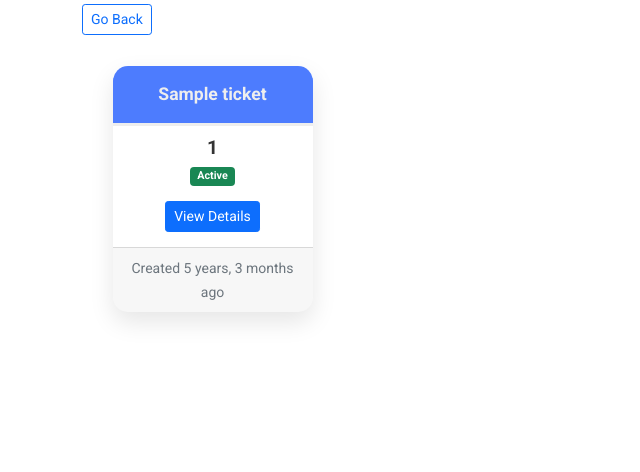
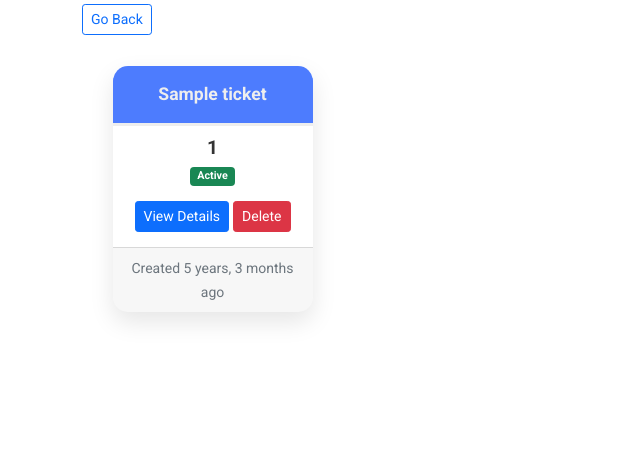
Before and after one commit to craig-grant630/HelpTick, a Django app: page /tickets/customer-resolved-tickets/ in a window 1280 px wide. Shown: the part 177-649 px from the top of the page, without its empty margins (0-640 px from the left). Run offline with Django 5.2, Linux system fonts and the light colour scheme; a user stored in the database is signed in; tables that the repository leaves empty hold one stand-in row (values such as "Sample post"); some libraries are stand-ins or nearby versions.

Commit message:
Add delete functionality for customers

```diff
--- a/templates/tickets/customer_active_tickets.html
+++ b/templates/tickets/customer_active_tickets.html
@@ -24,6 +24,9 @@
       </p>
       <div class="buttons">
         <a class="btn btn-primary btn-sm" href="{% url 'ticket-details' ticket.ticket_id %}">View Details</a>
+        <a href="{% url 'delete-ticket' ticket.ticket_id %}" class="btn btn-sm btn-danger">
+          Delete
+        </a>
       </div>
       <div class="card-footer">
         <small class="text-muted">Created {{ticket.created_on|naturaltime}}</small>
--- a/templates/tickets/customer_resolved_tickets.html
+++ b/templates/tickets/customer_resolved_tickets.html
@@ -23,6 +23,9 @@
       </p>
       <div class="buttons">
         <a class="btn btn-primary btn-sm" href="{% url 'ticket-details' ticket.ticket_id %}">View Details</a>
+        <a href="{% url 'delete-ticket' ticket.ticket_id %}" class="btn btn-sm btn-danger">
+          Delete
+        </a>
       </div>
       <div class="card-footer">
         <small class="text-muted">Created {{ticket.created_on|naturaltime}}</small>
--- a/templates/tickets/ticket_details.html
+++ b/templates/tickets/ticket_details.html
@@ -33,6 +33,11 @@
                         <li><b>Modified On:</b> {{ticket.last_modified}}</li>
                         {% endif %}
                         <li><b>Created On:</b> {{ticket.created_on}}</li>
+                        (% if user.is_customer %)
+                        <a href="{% url 'delete-ticket' ticket.ticket_id %}" class="btn btn-sm btn-danger">
+                            Delete
+                          </a>
+                        {% end if %}
                     </ul>
                 </div>
             </div>
--- a/tickets/urls.py
+++ b/tickets/urls.py
@@ -10,5 +10,6 @@ urlpatterns = [
     path('engineer-active-tickets/', views.engineer_active_tickets, name='engineer-active-tickets'),
     path('resolve-ticket/<str:ticket_id>/', views.resolve_ticket, name='resolve-ticket'),
     path('customer-resolved-tickets/', views.customer_resolved_tickets, name='customer-resolved-tickets'),
-     path('engineer-resolved-tickets/', views.engineer_resolved_tickets, name='engineer-resolved-tickets'),
+    path('engineer-resolved-tickets/', views.engineer_resolved_tickets, name='engineer-resolved-tickets'),
+    path('tickets/delete/<str:ticket_id>/', views.delete_ticket, name='delete-ticket'),
 ]
--- a/tickets/views.py
+++ b/tickets/views.py
@@ -146,3 +146,12 @@ def engineer_resolved_tickets(request):
         'page_obj': page_obj,             # for pagination controls
     }
     return render(request, 'tickets/engineer_resolved_tickets.html', context)
+
+def delete_ticket(request, ticket_id):
+    tickets = Ticket.objects.get(ticket_id=ticket_id)
+    if request.method == 'POST':
+        tickets.delete()
+        messages.success(request, "Your ticket has been deleted.")
+        return redirect('dashboard')
+    context = {'tickets': tickets}
+    return render(request, 'tickets/delete_ticket_confirm.html', context)
```
Also changed, not shown: templates/tickets/delete_ticket_confirm.html (added, +14 -0 lines).
